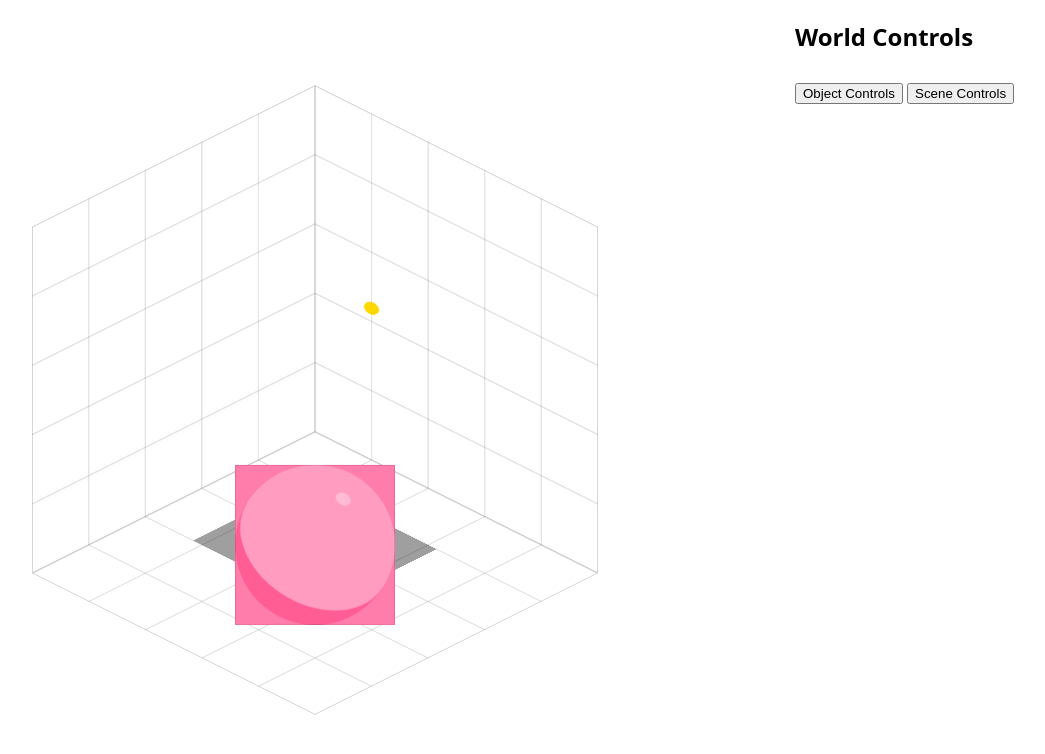
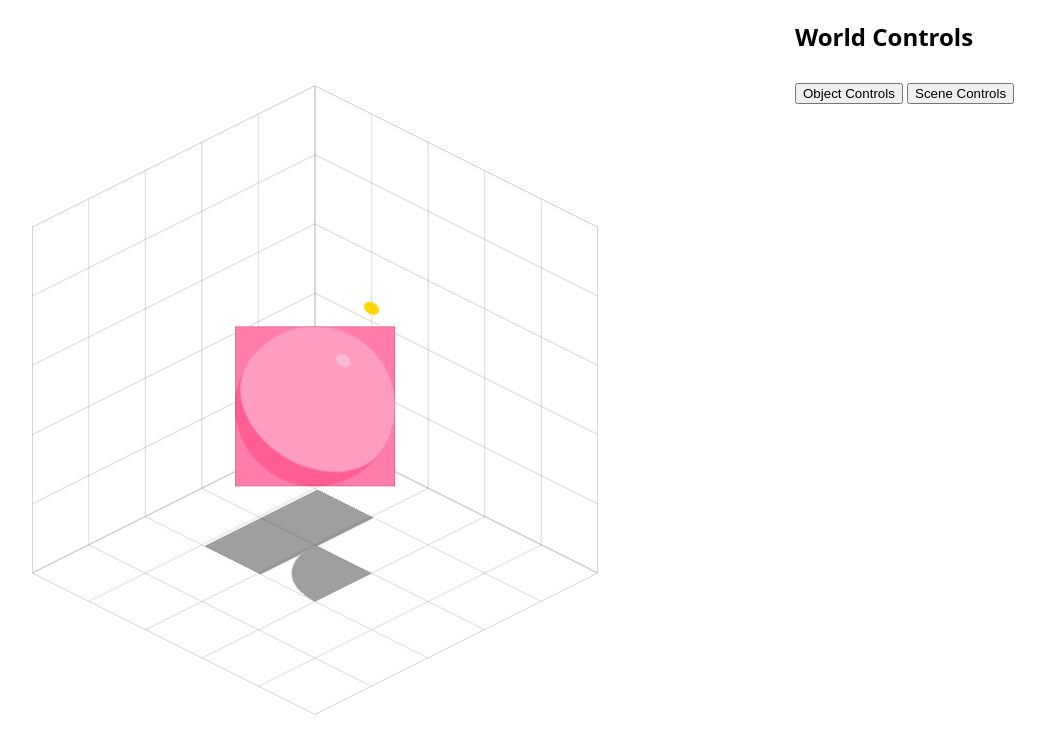
Before and after one commit to chrisrooke/diorama-builder, a plain HTML site: page index.html in a window 1280 px wide. Shown: the whole page, without its empty margins (165-1210 px from the left). Drawn offline with Linux system fonts and the light colour scheme.

Commit message:
elevation initial

```diff
--- a/styles.css
+++ b/styles.css
@@ -1806,8 +1806,33 @@
 /* Octant-sphere */
 
     .object.octantsphere {
-        --elevation-surface: var(--object-size-half-neg);
-    }
+          /* guard = 1 when that axis is POSITIVE (curved candidate invalid), else 0 */
+          --oct-guard-x: max(0, sign(var(--corner-Rx)));
+          --oct-guard-y: max(0, sign(var(--corner-Ry)));
+          --oct-guard-z: max(0, sign(var(--corner-Rz)));
+
+          /* four corners (heights), now −max convention */
+          --corner1: calc((var(--corner-Rx) * var(--object-size-half))     + (var(--corner-Ry) * var(--object-size-half-neg)) - (var(--corner-Rz) * var(--object-size-half)));     /* A */
+          --corner2: calc((var(--corner-Rx) * var(--object-size-half-neg)) + (var(--corner-Ry) * var(--object-size-half-neg)) - (var(--corner-Rz) * var(--object-size-half)));     /* B
+  apex/centre */
+          --corner3: calc((var(--corner-Rx) * var(--object-size-half-neg)) + (var(--corner-Ry) * var(--object-size-half))     - (var(--corner-Rz) * var(--object-size-half)));     /* C */
+          --corner4: calc((var(--corner-Rx) * var(--object-size-half-neg)) + (var(--corner-Ry) * var(--object-size-half-neg)) - (var(--corner-Rz) * var(--object-size-half-neg))); /* D */
+
+          /* curved-bulge candidates, disabled (+huge) when their guard trips */
+          --corner5: calc(var(--corner2) - var(--object-size)                                            + var(--object-size) * 999 * (var(--oct-guard-x) + var(--oct-guard-y) +
+  var(--oct-guard-z))); /* interior */
+          --corner6: calc(var(--corner2) - var(--object-size) * hypot(var(--corner-Rx), var(--corner-Ry)) + var(--object-size) * 999 * (var(--oct-guard-x) + var(--oct-guard-y))); /* arc
+  A–C */
+          --corner7: calc(var(--corner2) - var(--object-size) * hypot(var(--corner-Ry), var(--corner-Rz)) + var(--object-size) * 999 * (var(--oct-guard-y) + var(--oct-guard-z))); /* arc
+  C–D */
+          --corner8: calc(var(--corner2) - var(--object-size) * hypot(var(--corner-Rx), var(--corner-Rz)) + var(--object-size) * 999 * (var(--oct-guard-x) + var(--oct-guard-z))); /* arc
+  A–D */
+
+          --elevation-surface: min(
+              var(--corner1), var(--corner2), var(--corner3), var(--corner4),
+              var(--corner5), var(--corner6), var(--corner7), var(--corner8)
+          );
+      }
 
     .octantsphere .face {
         --face-translate: var(--object-size-half);
```
